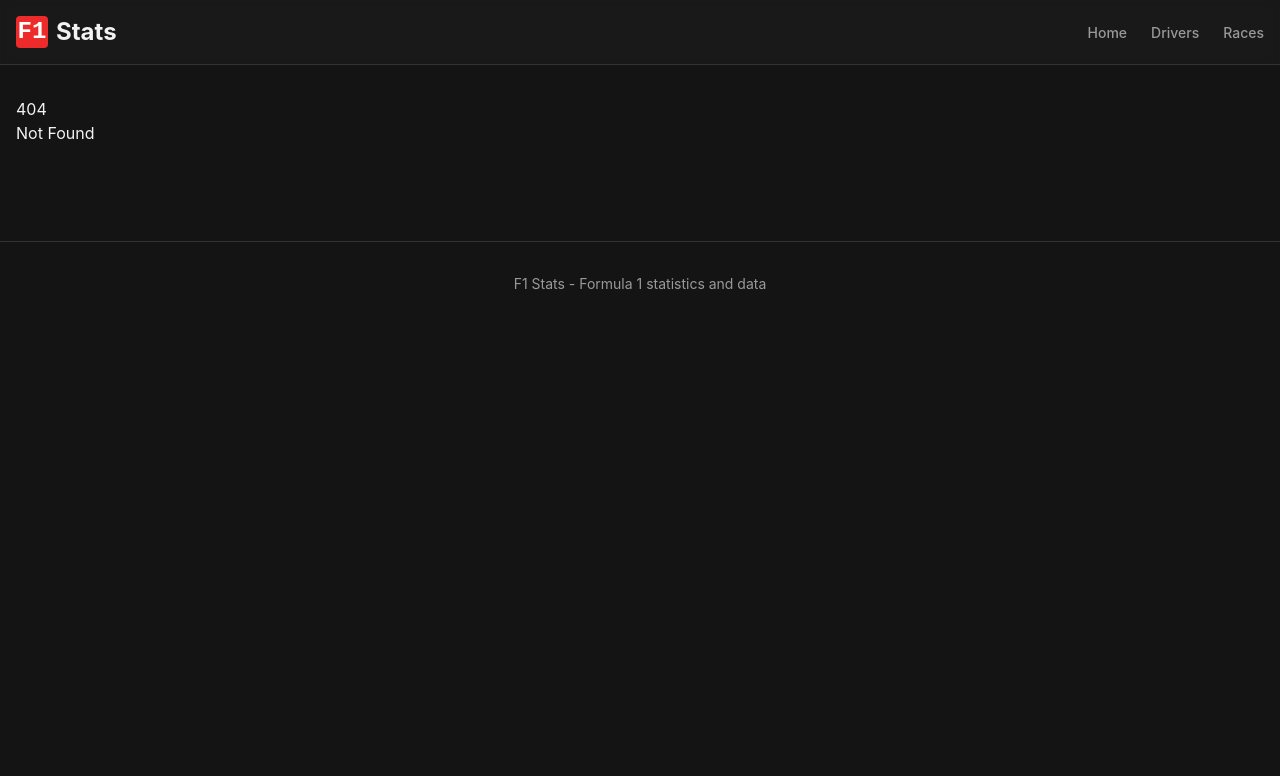
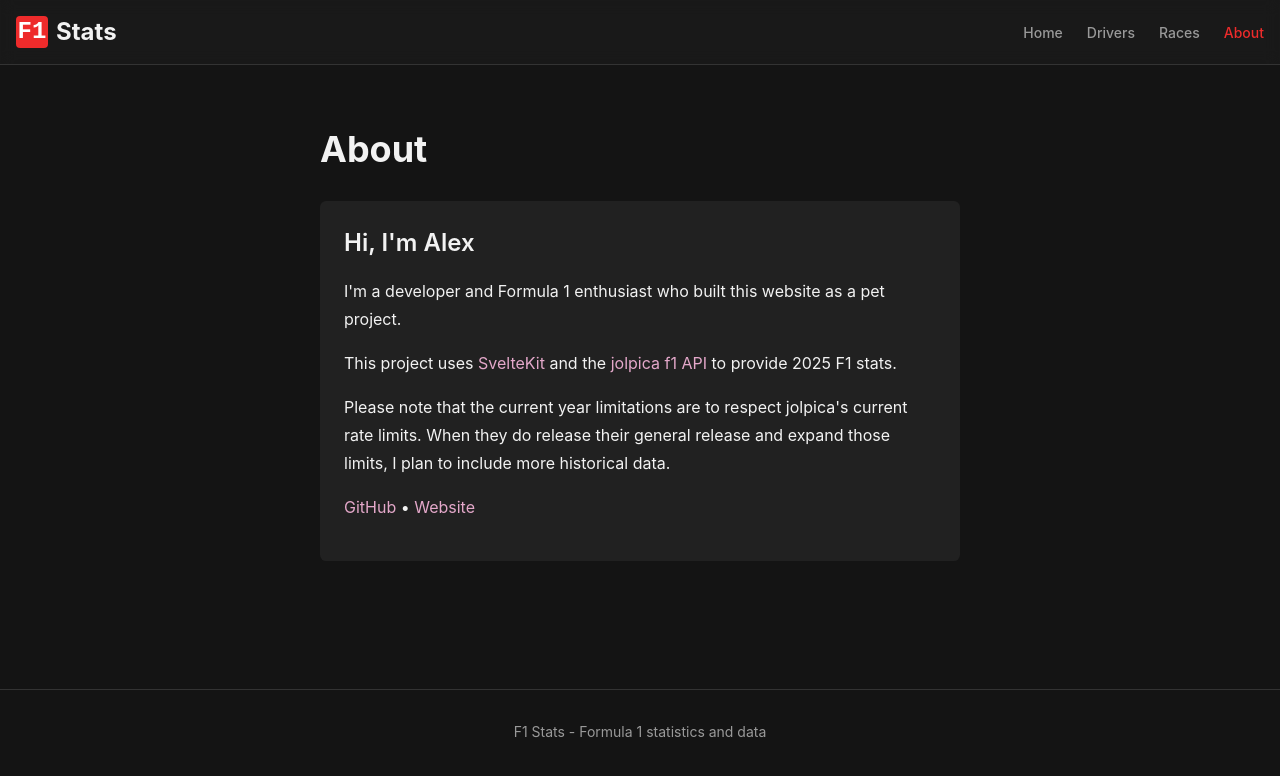
Before and after one commit to Dicathen/f1-stats, a SvelteKit app: page /about in a window 1280 px wide. Before the commit this address had no page. Shown: the top 776 px of the page. Built offline with nearby package versions, Linux system fonts and the light colour scheme.

Commit message:
Add about page

```diff
--- a/src/routes/+layout.svelte
+++ b/src/routes/+layout.svelte
@@ -7,7 +7,8 @@
 	const navLinks = [
 		{ href: '/', label: 'Home' },
 		{ href: '/drivers', label: 'Drivers' },
-		{ href: '/races', label: 'Races' }
+		{ href: '/races', label: 'Races' },
+		{ href: '/about', label: 'About'}
 	];
 </script>
 
--- /dev/null
+++ b/src/routes/about/+page.svelte
@@ -0,0 +1,50 @@
+<script>
+  import { marked } from 'marked';
+
+  const content = `
+## Hi, I'm Alex
+
+I'm a developer and Formula 1 enthusiast who built this website as a pet project.
+
+This project uses [SvelteKit](https://kit.svelte.dev) and the [jolpica f1 API](https://github.com/jolpica/jolpica-f1) to provide 2025 F1 stats.
+
+Please note that the current year limitations are to respect jolpica's current rate limits. When they do release their general release and expand those limits, I plan to include more historical data.
+
+[GitHub](https://github.com/Dicathen) • [Website](https://fluquor.com)
+  `.trim();
+
+  const html = marked(content);
+</script>
+
+<div class="container mx-auto px-4 py-8 max-w-2xl">
+  <h1 class="text-4xl font-bold mb-8">About</h1>
+
+  <div class="rounded-lg bg-secondary/50 p-6">
+    <div class="prose prose-invert max-w-none">
+      {@html html}
+    </div>
+  </div>
+</div>
+
+<style>
+  :global(.prose) {
+    color: hsl(var(--muted-foreground));
+  }
+  :global(.prose h2) {
+    color: hsl(var(--foreground));
+    font-size: 1.5rem;
+    font-weight: 600;
+    margin-bottom: 1rem;
+  }
+  :global(.prose p) {
+    margin-bottom: 1rem;
+    line-height: 1.75;
+  }
+  :global(.prose a) {
+    color: #e4a8ca;
+    text-decoration: none;
+  }
+  :global(.prose a:hover) {
+    text-decoration: underline;
+  }
+</style>
```
Also changed, not shown: package.json (+6 -1 lines), 1 other file (tests, documents, lock files or other folders).
